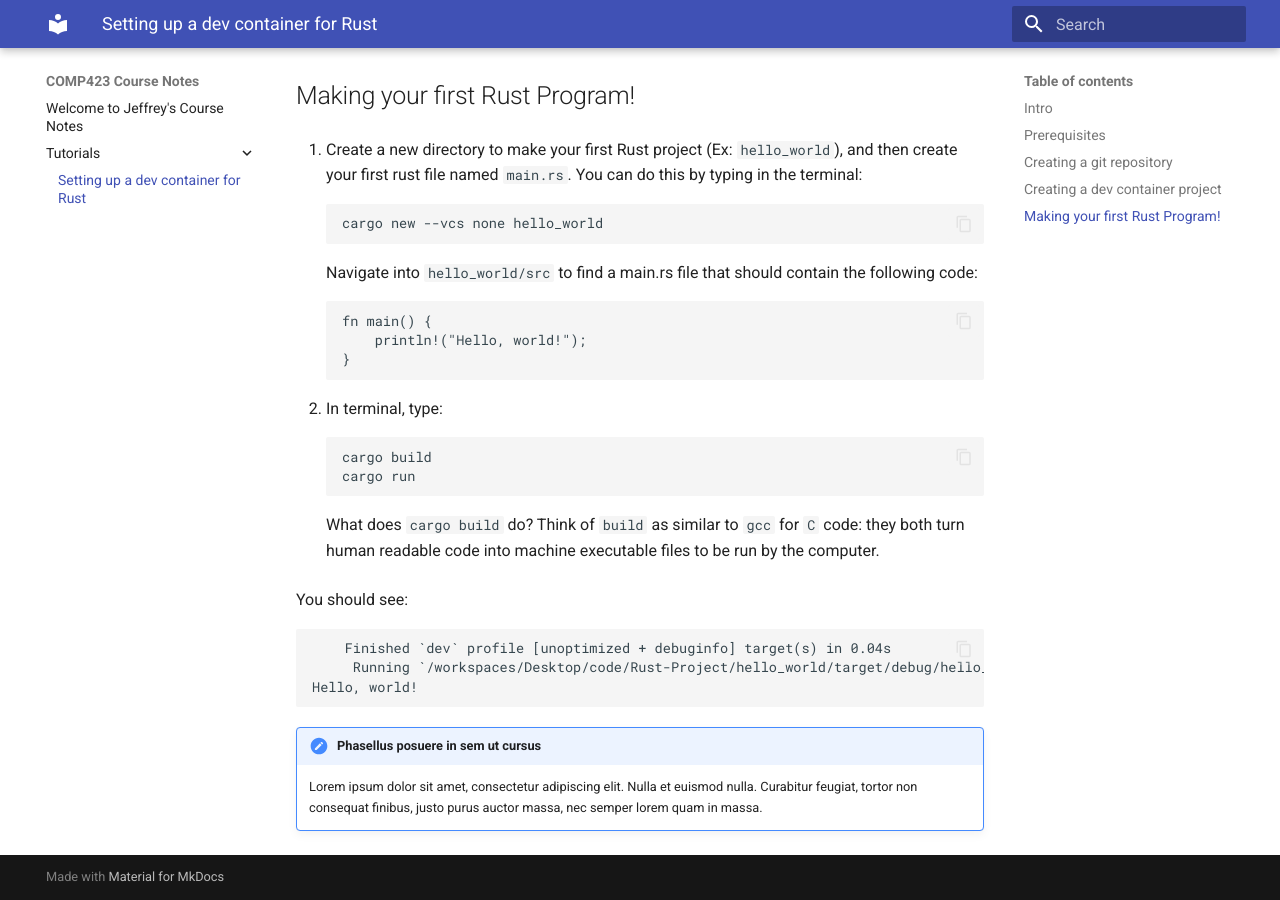
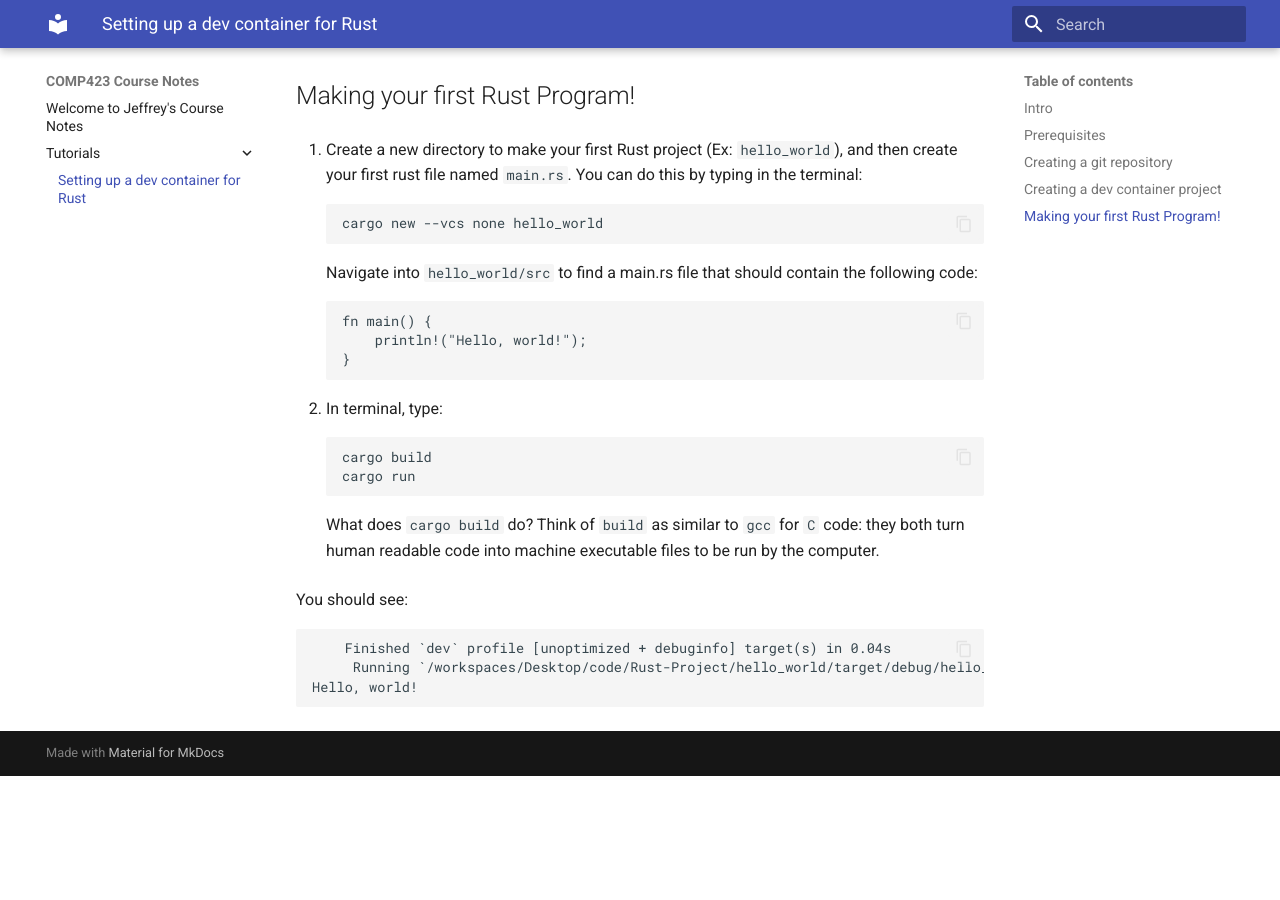
Before and after one commit to JeffJeffisawesome/comp423-course-notes, an MkDocs documentation site: the page built from docs/tutorials/rust-setup.md, in a window 1280 px wide and 900 px high, scrolled down 2267 px. Built offline with MkDocs 1.6.1 and Material for MkDocs 9.7.7, drawn with Linux system fonts in a browser that asks for light colours; after the commit the page ends 3043 px from its top, so only the background shows below that.

Commit message:
removed test admonition

````diff
--- a/docs/tutorials/rust-setup.md
+++ b/docs/tutorials/rust-setup.md
@@ -102,9 +102,3 @@
      Running `/workspaces/Desktop/code/Rust-Project/hello_world/target/debug/hello_world main`
 Hello, world!
 ```
-
-!!! note "Phasellus posuere in sem ut cursus"
-
-    Lorem ipsum dolor sit amet, consectetur adipiscing elit. Nulla et euismod
-    nulla. Curabitur feugiat, tortor non consequat finibus, justo purus auctor
-    massa, nec semper lorem quam in massa.
````
